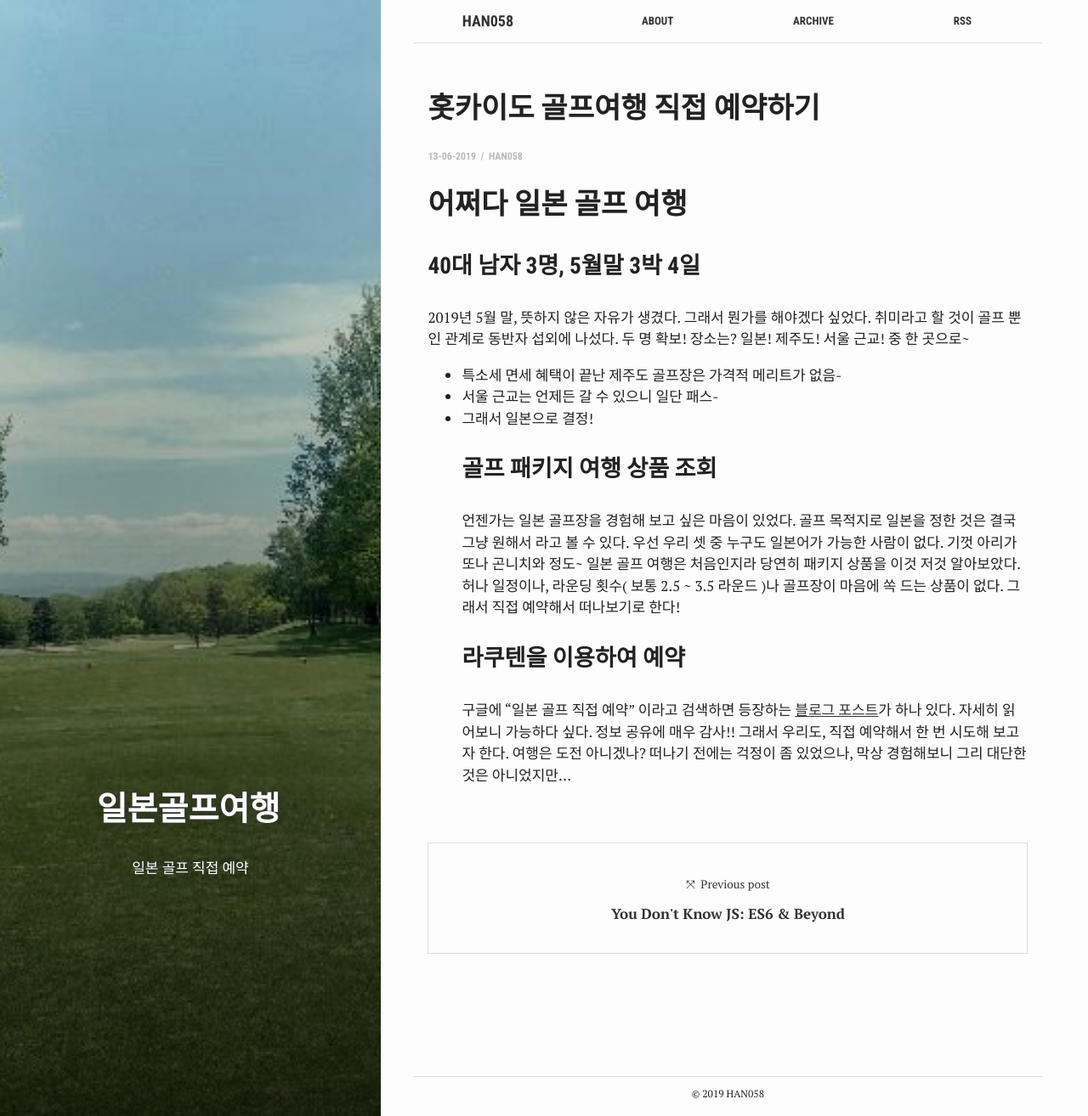
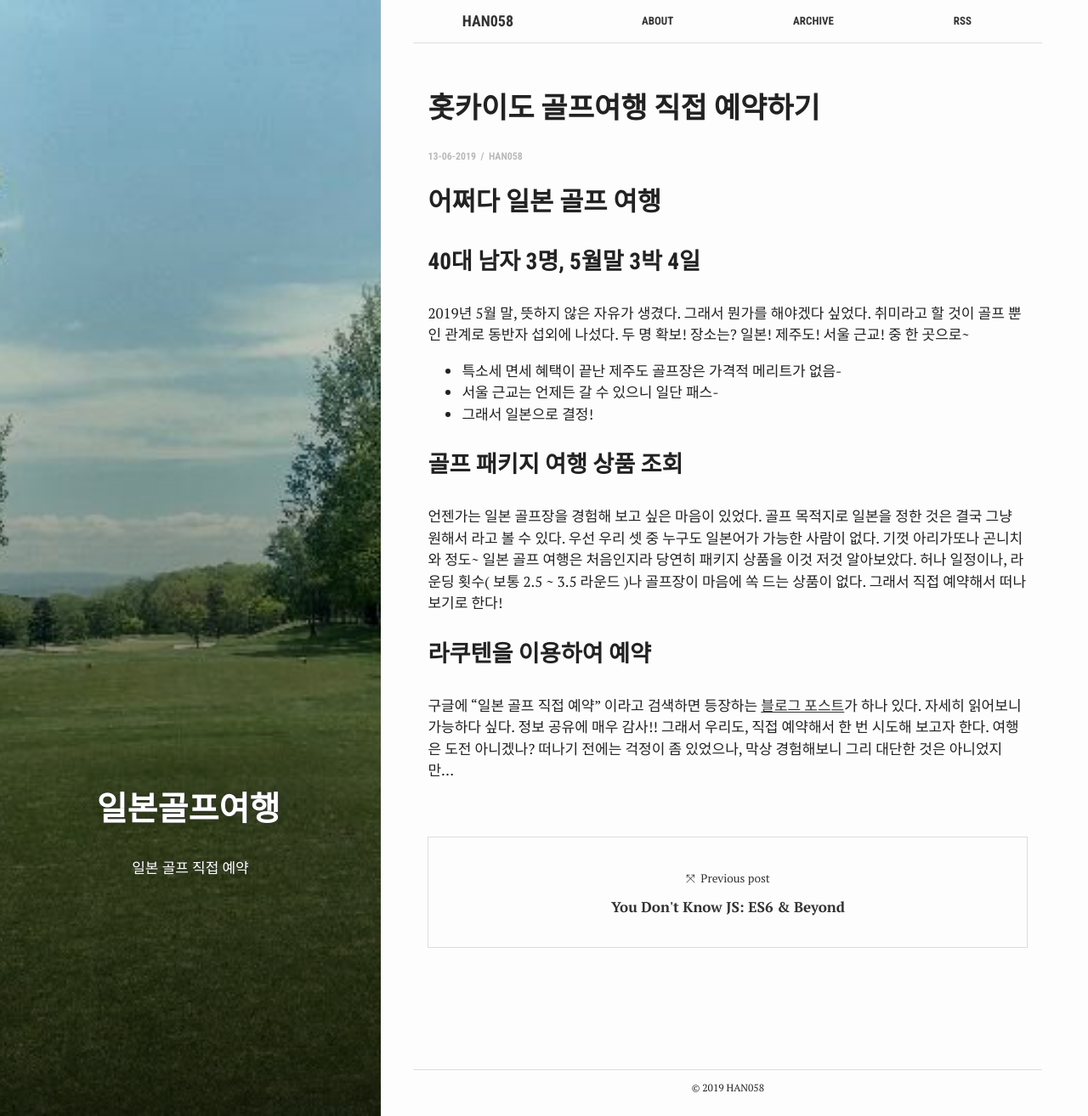
Before and after one commit to han058/han058.github.io, a Jekyll site: the page built from _posts/2019-06-13-hokkaido-golf.md, in a window 1280 px wide and 1314 px high. Shown: the whole window at 85% size. Built offline with Jekyll 4.4.1, drawn with Linux system fonts in a browser that asks for light colours.

```diff
--- a/_posts/2019-06-13-hokkaido-golf.md
+++ b/_posts/2019-06-13-hokkaido-golf.md
@@ -9,7 +9,7 @@ categories: posts
 tags: '일본골프여행'
 author: han058
 ---
-# 어쩌다 일본 골프 여행
+## 어쩌다 일본 골프 여행
 ### 40대 남자 3명, 5월말 3박 4일
 2019년 5월 말, 뜻하지 않은 자유가 생겼다.
 그래서 뭔가를 해야겠다 싶었다.
@@ -19,6 +19,7 @@ author: han058
 * 특소세 면세 혜택이 끝난 제주도 골프장은 가격적 메리트가 없음-
 * 서울 근교는 언제든 갈 수 있으니 일단 패스-
 * 그래서 일본으로 결정!
+
 ### 골프 패키지 여행 상품 조회
 언젠가는 일본 골프장을 경험해 보고 싶은 마음이 있었다.
 골프 목적지로 일본을 정한 것은 결국 그냥 원해서 라고 볼 수 있다.
@@ -27,6 +28,7 @@ author: han058
 일본 골프 여행은 처음인지라 당연히 패키지 상품을 이것 저것 알아보았다.
 허나 일정이나, 라운딩 횟수( 보통 2.5 ~ 3.5 라운드 )나 골프장이 마음에 쏙 드는 상품이 없다.
 그래서 직접 예약해서 떠나보기로 한다!
+
 ### 라쿠텐을 이용하여 예약
 구글에 "일본 골프 직접 예약" 이라고 검색하면 등장하는 [블로그 포스트](http://blog.naver.com/explorerlte/221387198624)가 하나 있다.
 자세히 읽어보니 가능하다 싶다. 정보 공유에 매우 감사!!
```
